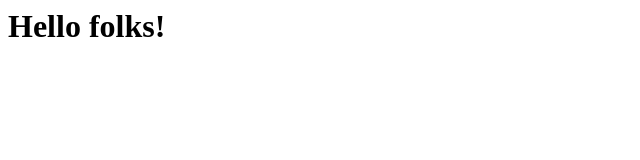
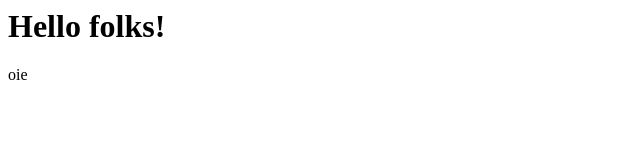
Before and after one commit to viniciusofp/Zipf-Mistery-Calculator, a plain HTML site: page index.html in a window 1280 px wide. Shown: the full height of the page, 0-640 px from the left. Drawn offline with Linux system fonts and the light colour scheme.

Commit message:
Agora Vai

```diff
--- a/index.html
+++ b/index.html
@@ -1 +1,2 @@
 <h1>Hello folks!</h1>
+<p>oie</p>
```
